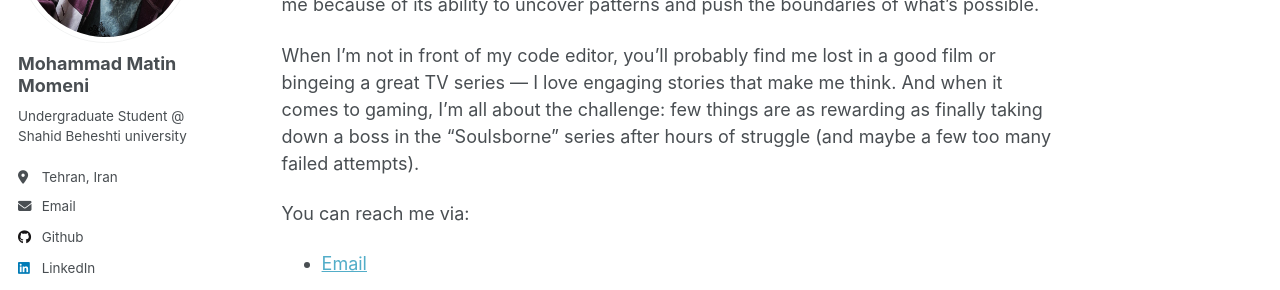
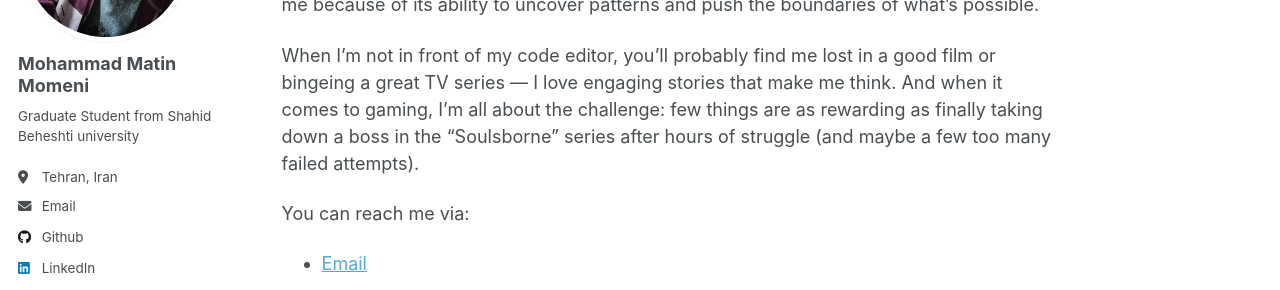
Before and after one commit to Mohammad-Momeni/Mohammad-Momeni.github.io, a Jekyll site: the page built from _pages/about.md, in a window 1280 px wide. Shown: the part 238-528 px from the top of the page. Built offline with Jekyll 4.4.1, drawn with Linux system fonts in a browser that asks for light colours.

Commit message:
Update author bio to reflect graduation status

```diff
--- a/_config.yml
+++ b/_config.yml
@@ -24,7 +24,7 @@ author:
   avatar           : "profile.jpg"
   name             : "Mohammad Matin Momeni"
   pronouns         : # example: "she/her"
-  bio              : "Undergraduate Student @ Shahid Beheshti university"
+  bio              : "Graduate Student from Shahid Beheshti university"
   location         : "Tehran, Iran"
   # employer         : "Shahid Beheshti University"
   uri              : # URL
```
